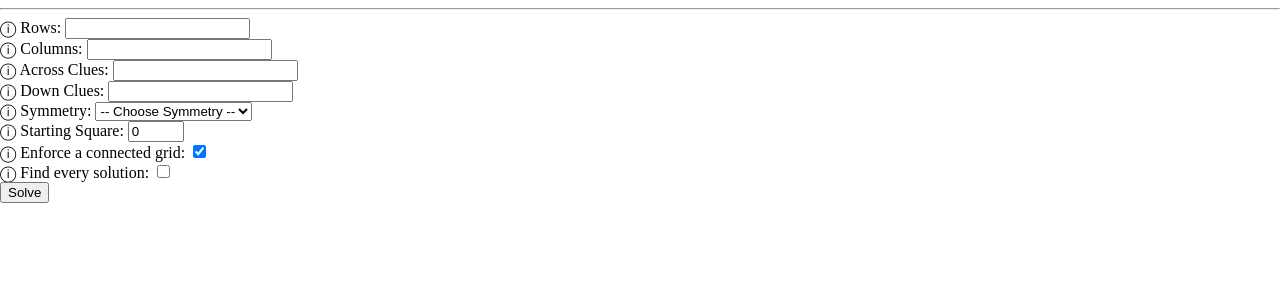
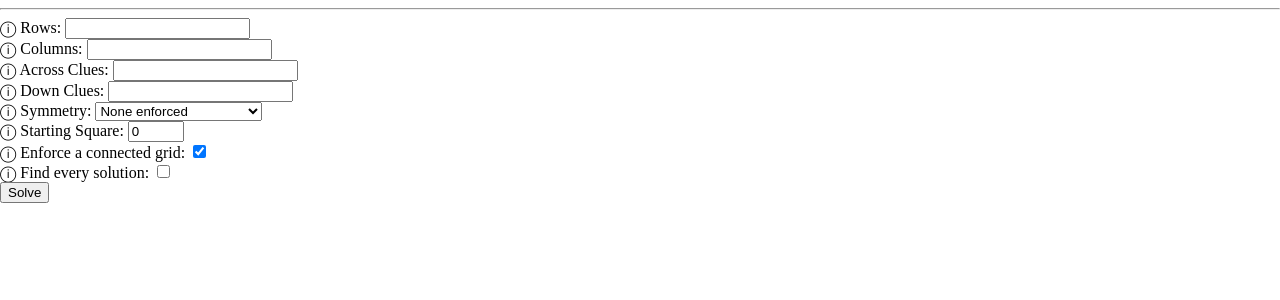
Before and after one commit to JordanKarp/diagramless-solver-web-app, a Flask app: page / in a window 1280 px wide. Shown: the part 80-380 px from the top of the page. Run offline with Flask 3, Linux system fonts and the light colour scheme; some libraries are stand-ins or nearby versions.

Commit message:
Update index.html

```diff
--- a/templates/index.html
+++ b/templates/index.html
@@ -30,15 +30,14 @@
         </label>
         <label for="symmetry" title="Define the puzzle's symmetry">ⓘ Symmetry:
             <select name="symmetry">
-                <option value="None"> -- Choose Symmetry -- </option>
                 <option value="None">None enforced</option>
                 <option value="Rotational">Rotational</option>
                 <option value="Left Right">Left Right</option>
                 <option value="Up Down">Up Down</option>
                 <option value="Dual Rotational">Dual Rotational</option>
                 <option value="Three Way">Three Way</option>
-                <option value="Diagonal TLBR">Diagonal TLBR</option>
-                <option value="Diagonal TRBL">Diagonal TRBL</option>
+                <option value="Diagonal TLBR">Diagonal Top Left Start</option>
+                <option value="Diagonal TRBL">Diagonal Top Right Start</option>
                 <option value="Super">Super</option>
                 <option value="Asymmetry">Asymmetry</option>
             </select>
```
